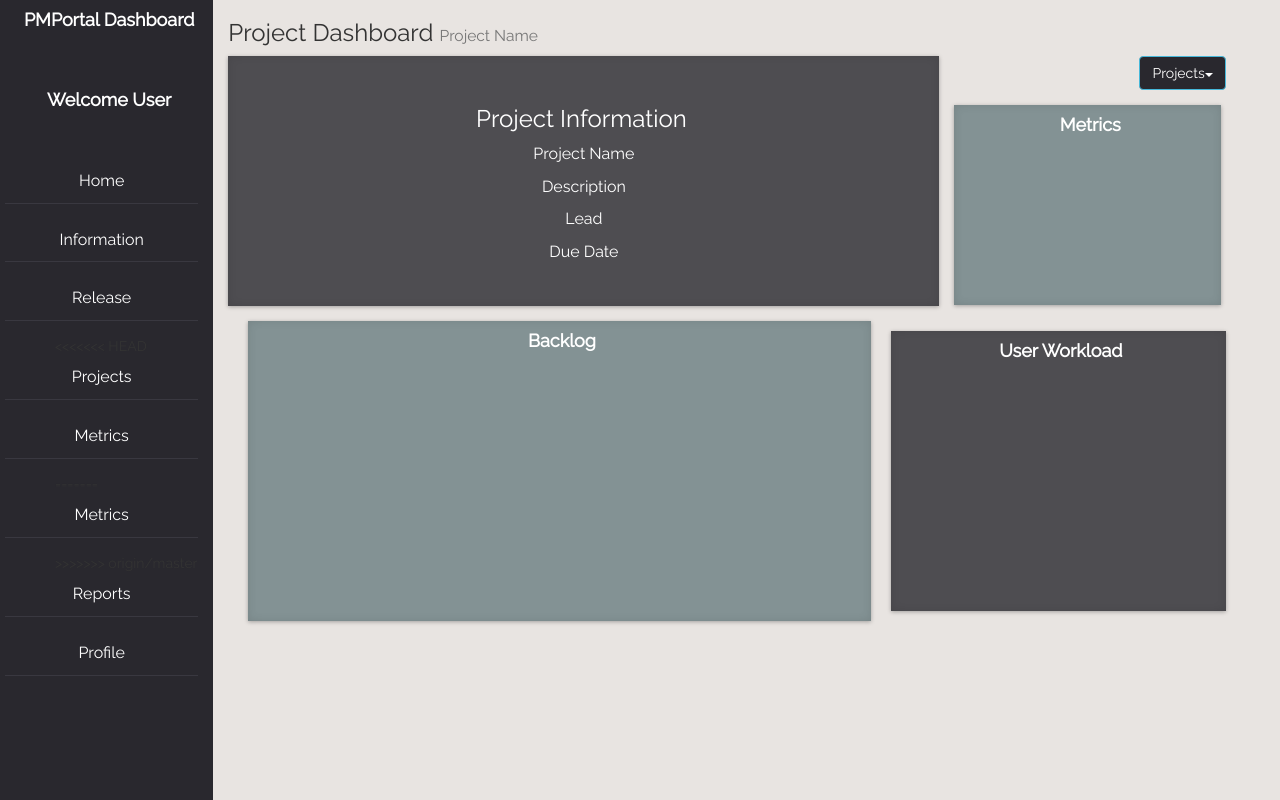
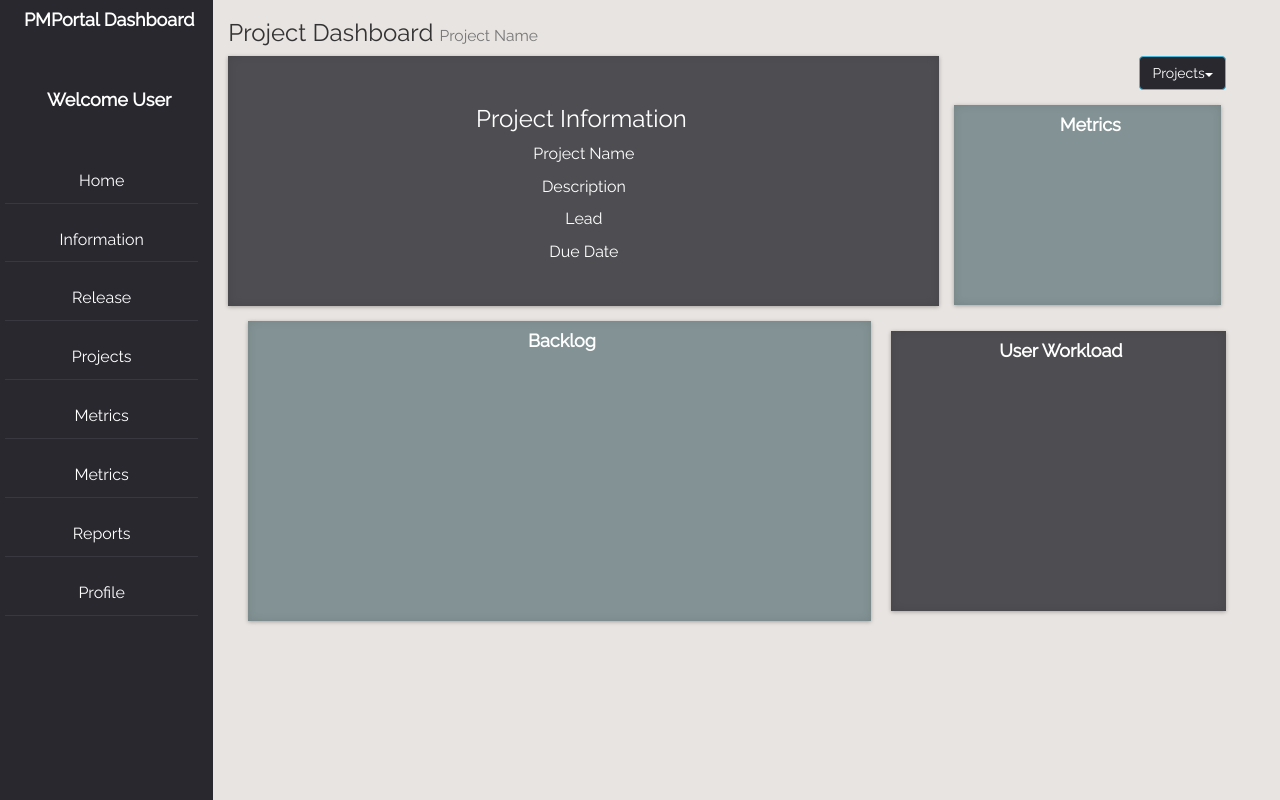
Before and after one commit to jaygrl216/JiraClient-Console, a web app: page /altDesign/projects.html in a window 1280 px wide. Run offline with its HTML, style and script files only (its server is not run), Linux system fonts and the light colour scheme; data that the repository does not hold is empty; a map, chart or similar area stays blank.

Commit message:
Fixed weird annotations bug

```diff
--- a/pmportal/WebContent/altDesign/projects.html
+++ b/pmportal/WebContent/altDesign/projects.html
@@ -27,12 +27,9 @@
                    <li><a href="home.html">Home</a></li>
                    <li><a href="info.html">Information</a></li>
                    <li><a href="release.html">Release</a></li>
-<<<<<<< HEAD
                    <li><a href="projects.html">Projects</a></li>
                    <li><a href="metrics.html">Metrics</a></li>
-=======
                    <li><a href="metric_all.html">Metrics</a></li>
->>>>>>> origin/master
                    <li><a href="reports.html">Reports</a></li>
                    <li><a href="profile.html">Profile</a></li>
                </ul>
```
